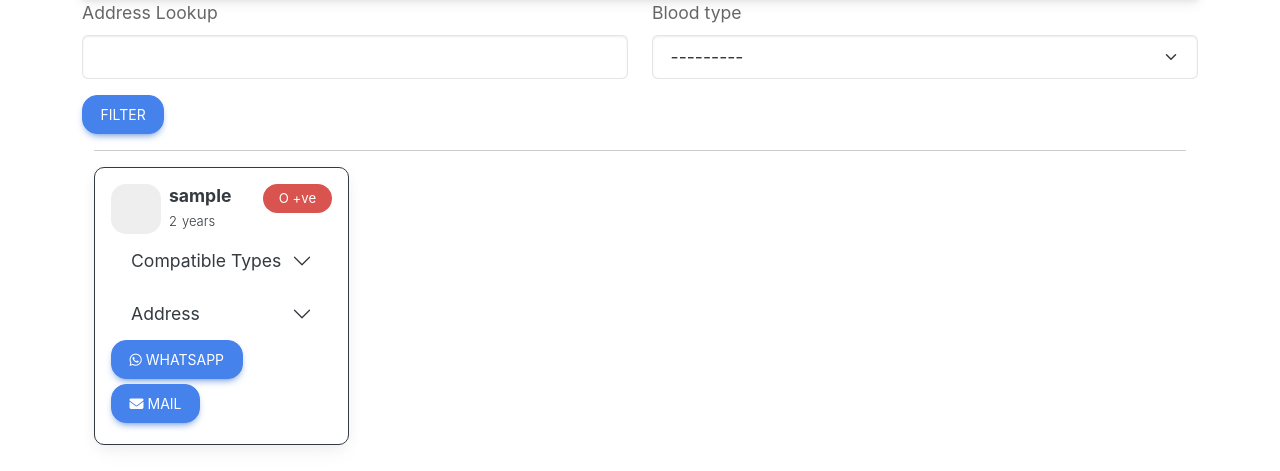
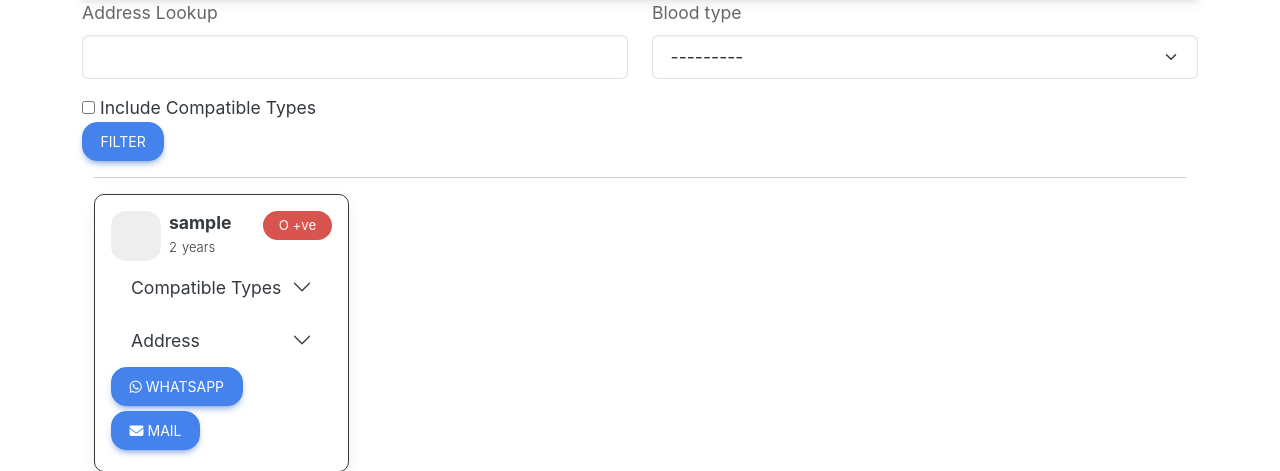
Before and after one commit to ShyamSundhar1411/Donation-Portal-Project, a Django app: page / in a window 1280 px wide. Shown: the part 58-529 px from the top of the page. Run offline with Django 4.2, Linux system fonts and the light colour scheme; a user stored in the database is signed in; tables that the repository leaves empty hold one stand-in row (values such as "Sample post"); some libraries are stand-ins or nearby versions.

Commit message:
Display Compatible Types

```diff
--- a/services/templates/services/home.html
+++ b/services/templates/services/home.html
@@ -4,6 +4,10 @@
   <div class="row">
     <div class="col">{{filter.form.address|as_crispy_field}}</div>
     <div class="col">{{filter.form.blood_type|as_crispy_field}}</div>
+  </div>
+  <div>
+    <input type="checkbox" id="show_compatible_types_check" name="show_compatible_types_check" unchecked>
+    <label for="show_compatible_types_check">Include Compatible Types</label>
   </div>
   <button type="submit" class="btn btn-primary">Filter</button>
 </form>
```
Also changed, not shown: services/forms.py (line endings or trailing spaces).
